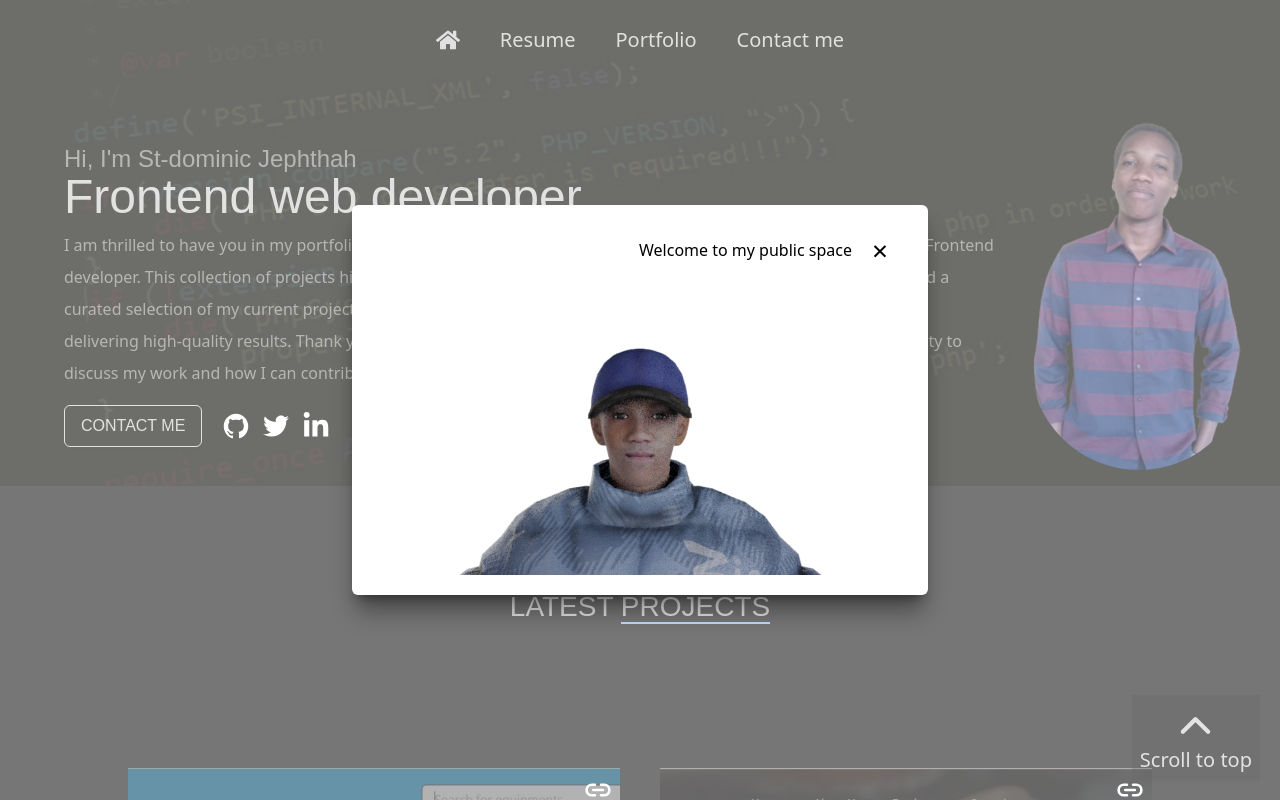
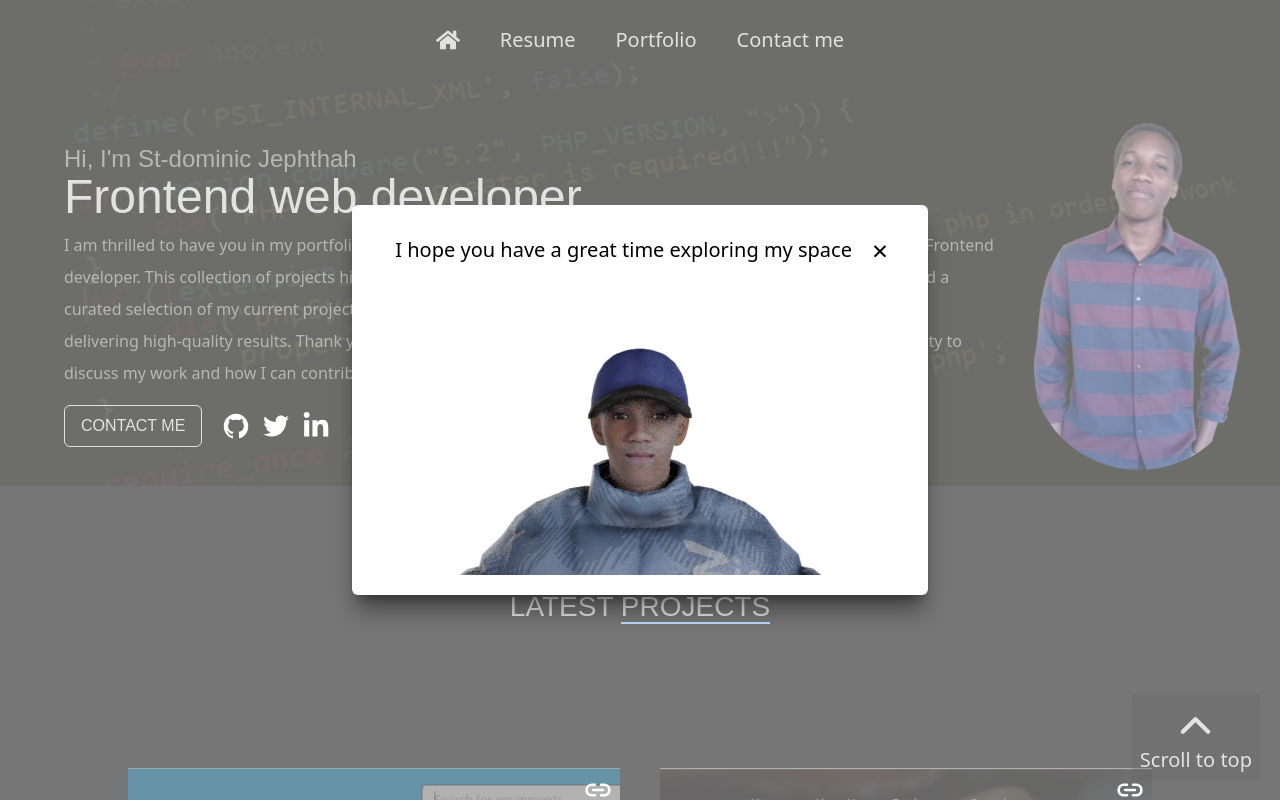
Before and after one commit to jephthahdominic/Portfolio, a React (Vite) app: page / in a window 1280 px wide. Shown: the top 800 px of the page. Built offline with nearby package versions, Linux system fonts and the light colour scheme.

Commit message:
Built a modal that appears when a person visits my portfolio

```diff
--- a/src/components/Welcome.jsx
+++ b/src/components/Welcome.jsx
@@ -2,10 +2,14 @@ import React, { useEffect, useState } from 'react'
 import { AIME } from '../assets/images'
 
 const Welcome = ({appear, setAppear}) => {
+    const [msg, setMsg] = useState("Welcome to my public space");
+    setTimeout(() => {
+        setMsg("I hope you have a great time exploring my space");
+    }, 1500);
   return (
-    <div className={`overflow-hidden w-[50%] h-max bg-white rounded-md shadow-xl shadow-[rgba(0,0,0,0.4)] flex flex-col items-center p-5 ${appear ? 'animate-appear' :'animate-disappear'}`}>
+    <div className={`overflow-hidden w-[50%] max-sm:w-[80%] h-max max-xl:h-[50%] bg-white rounded-md shadow-xl shadow-[rgba(0,0,0,0.4)] flex flex-col items-center p-5 ${appear ? 'animate-appear' :'animate-disappear'}`}>
         <div className='w-full flex items-center gap-5 justify-end px-5'>
-            <span>Welcome to my public space</span>
+            <span className='text-xl'>{msg}</span>
             <button className='text-3xl' onClick={()=>setAppear((s)=>!s)}>&times;</button></div>
         <img src={AIME} alt="AIME" width={400} className='object-contain'/>
     </div>
--- a/tailwind.config.js
+++ b/tailwind.config.js
@@ -38,15 +38,7 @@ export default {
         },
         'appear': {
           '0%': {opacity: '0', width: '0', height:'0', padding: '0'},
-          '100%': {opacity: '1', width: '50%', height:'max-content', padding: '1.25rem'}
-        },
-        'bigappear': {
-          '0%': {opacity: '0'},
-          '100%': {opacity: '1'}
-        },
-        'bigdisappear': {
-          '0%': {opacity: '1'},
-          '100%': {opacity: '0'}
+          '100%': {opacity: '1', width: 'auto', height:'auto', padding: '1.25rem'}
         },
         'disappear': {
           '0%': {opacity: '1', width: '50%', height:'max-content', padding: '1.25rem', display: 'block'},
@@ -55,8 +47,8 @@ export default {
       },
       animation: {
         'fade-slow': 'fade-slow .5s linear 1',
-        'appear': 'appear 1s ease-in-out 1',
-        'disappear': 'disappear .5s ease-in-out 1'
+        'appear': 'appear 1s linear 1',
+        'disappear': 'disappear .5s linear 1'
       },
     },
   },
```
